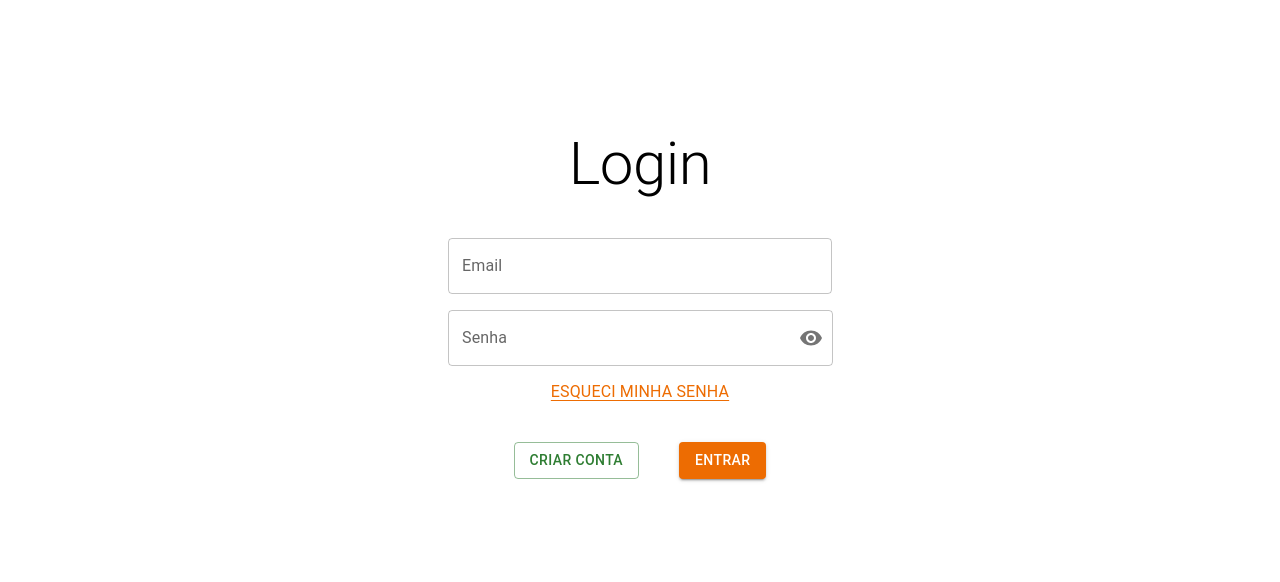
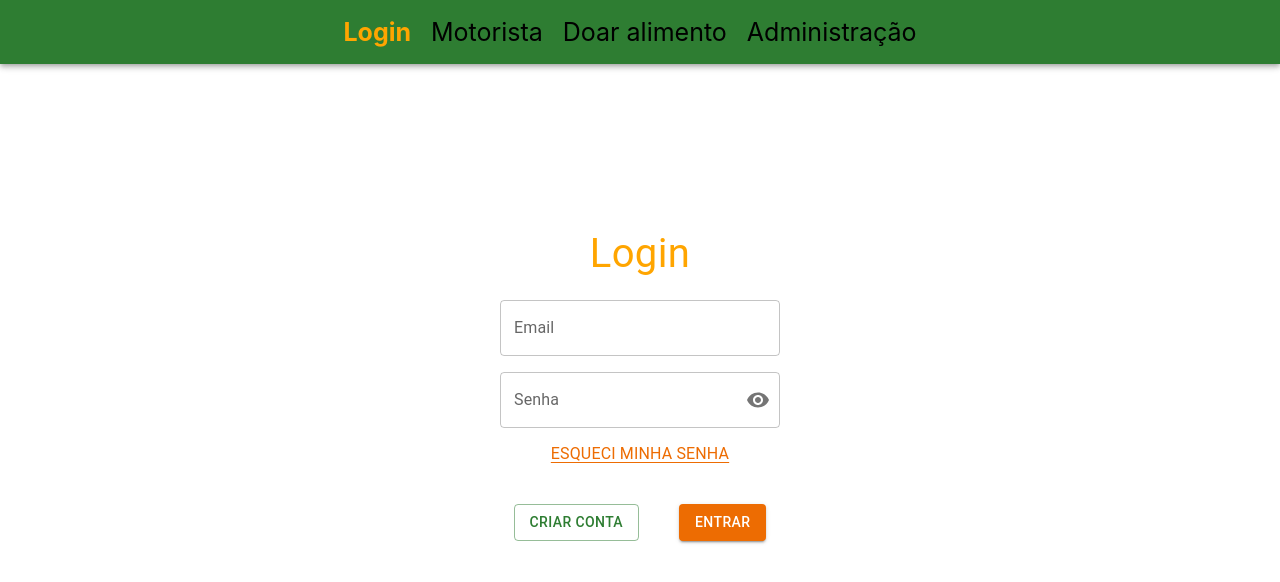
Before and after one commit to Prodal-Software/Software, a React (Create React App) app in the folder src/: page /login in a window 1280 px wide. Shown: the top 582 px of the page. Built offline with nearby package versions, Linux system fonts and the light colour scheme.

Commit message:
Refactored login page

```diff
--- a/src/src/App.js
+++ b/src/src/App.js
@@ -10,7 +10,6 @@ import Login from './components/Usuário/Login';
 import DoarAlimento from './components/Usuário/Doação';
 import EsqueciMinhaSenha from './components/Usuário/EsqueciMinhaSenha';
 
-
 // Motorista
 import Motorista from './components/Motorista/Motorista';
 
@@ -20,7 +19,7 @@ import Administração from './components/Administração/Adm';
 function App() {
   return (
     <div className="App">
-      {/* <Navbar/> */}
+      <Navbar/>
         <Routes>
           <Route path='/login' element={<Login/>}/>
           <Route path='/recuperar-senha' element={<EsqueciMinhaSenha/>}/>
--- a/src/src/components/Usuário/Doação.js
+++ b/src/src/components/Usuário/Doação.js
@@ -3,11 +3,13 @@ import { Box, Typography, Button, Stack, FormHelperText, MenuItem, TextField } f
 import { useState } from 'react'
 
 export const DoarAlimento = () => {
+    // Setters
     const [endereco,setEndereco] = useState('');
     const [alimento,setAlimento] = useState('');
     const [quantidade,setQuantidade] = useState('');
     const [tempoColeta,setTempoColeta] = useState('');
 
+    // Handlers
     const handleEnderecoChange = (Event) => {setEndereco(Event.target.value)}
     const handleAlimentoChange = (Event) => {setAlimento(Event.target.value)}
     const handleQuantidadeChange = (Event) => {setQuantidade(Event.target.value)}
--- a/src/src/components/Usuário/Login.js
+++ b/src/src/components/Usuário/Login.js
@@ -9,17 +9,18 @@ import {
   OutlinedInput,
   InputAdornment,
   IconButton,
-  Link,
 } from "@mui/material";
 import Swal from "sweetalert2";
 import { useState } from "react";
 import { VisibilityOff, Visibility } from "@mui/icons-material";
 
 export const Login = () => {
+  // Setters
   const [email, setEmail] = useState("");
   const [senha, setSenha] = useState("");
   const [mostrarSenha, setMostrarSenha] = useState(false);
 
+  // Handlers
   const handleClickShowPassword = () => {
     setMostrarSenha((show) => !show);
   };
@@ -30,7 +31,7 @@ export const Login = () => {
     setSenha(Event.target.value);
   };
   const handleSubmit = (e) => {
-    // e.preventDefault();
+    e.preventDefault();
 
     if (email.length === 0 || senha.length === 0) {
       Swal.fire({
@@ -53,18 +54,20 @@ export const Login = () => {
 
   return (
     <Box
-      sx={{ pt: "10%" }}
+      sx={{ width: "100%", height: "100%" }}
+      m={"20vh 0vh"}
       display={"flex"}
       flexDirection={"column"}
       alignItems={"center"}
+      justifyContent={'center'}
     >
-      <Typography sx={{ mb: "30px" }} variant="h2">
+      <Typography sx={{ fontSize: "5vh", mb: "1vh", color: "orange" }}>
         Login
       </Typography>
-      <Box sx={{ width: "400px" }}>
+      <Box>
         <Stack direction={"column"}>
           <TextField
-            sx={{ m: 1, width: "auto" }}
+            sx={{ m: "1vh 0vh", width: "35vh" }}
             label="Email"
             type="email"
             color="warning"
@@ -74,20 +77,19 @@ export const Login = () => {
 
           <FormControl
             sx={{
-              m: 1,
-              width: "385px",
+              m: "1vh 0vh",
               color: "warning",
-              alignSelf: "flex-start",
+              width: "35vh",
             }}
             variant="outlined"
           >
-            <InputLabel htmlFor="outlined-adornment-password" color="warning">
+            <InputLabel htmlFor="senhaInput" color="warning">
               Senha
             </InputLabel>
             <OutlinedInput
               value={senha}
               color="warning"
-              id="outlined-adornment-password"
+              id="senhaInput"
               type={mostrarSenha ? "text" : "password"}
               onChange={handleSenhaChange}
               endAdornment={
@@ -106,8 +108,7 @@ export const Login = () => {
           </FormControl>
         </Stack>
       </Box>
-      <Button color="warning"
-      href="/recuperar-senha">
+      <Button color="warning" href="/recuperar-senha">
         <Typography
           sx={{ textDecoration: "underline", textUnderlineOffset: "3px" }}
         >
```
